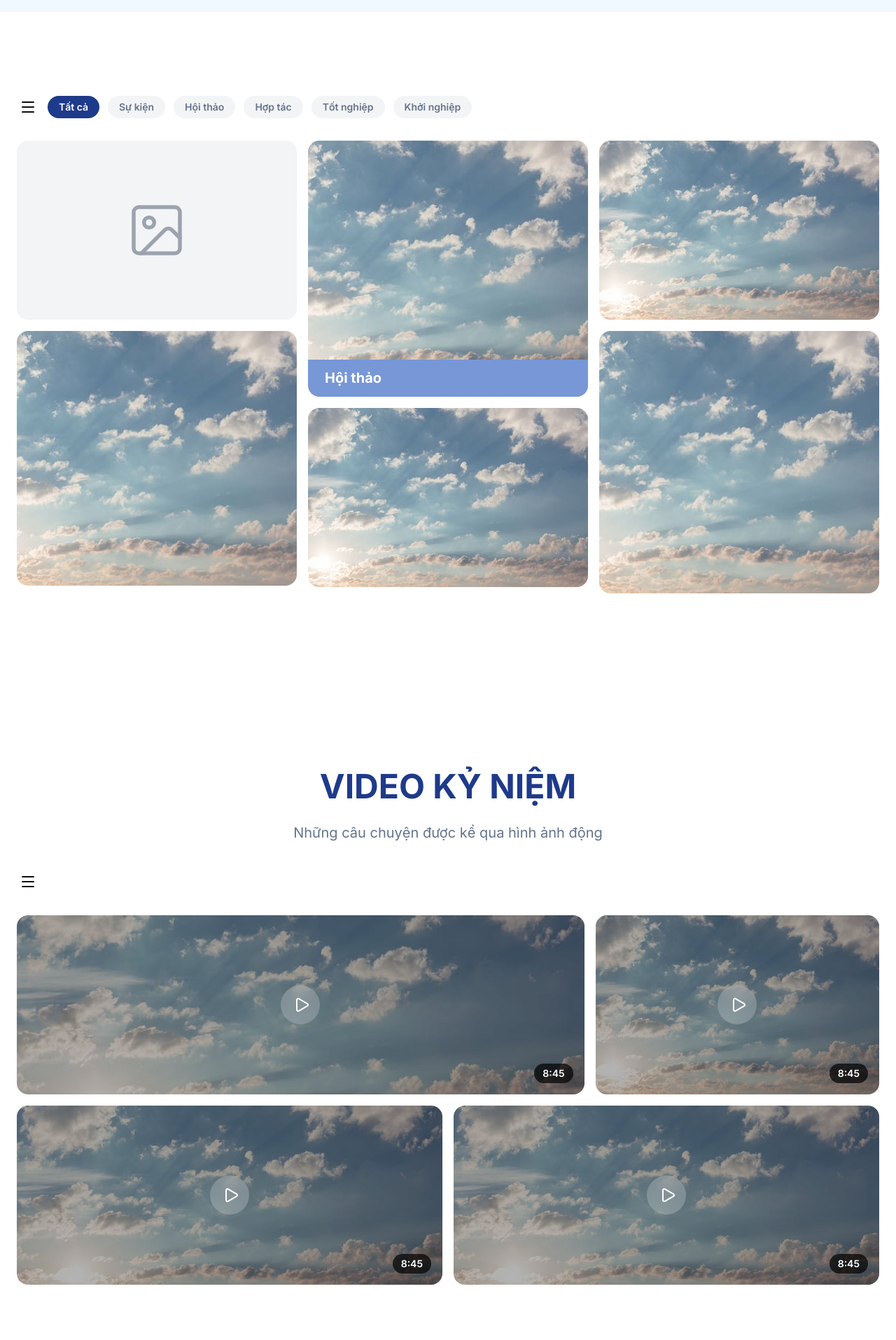
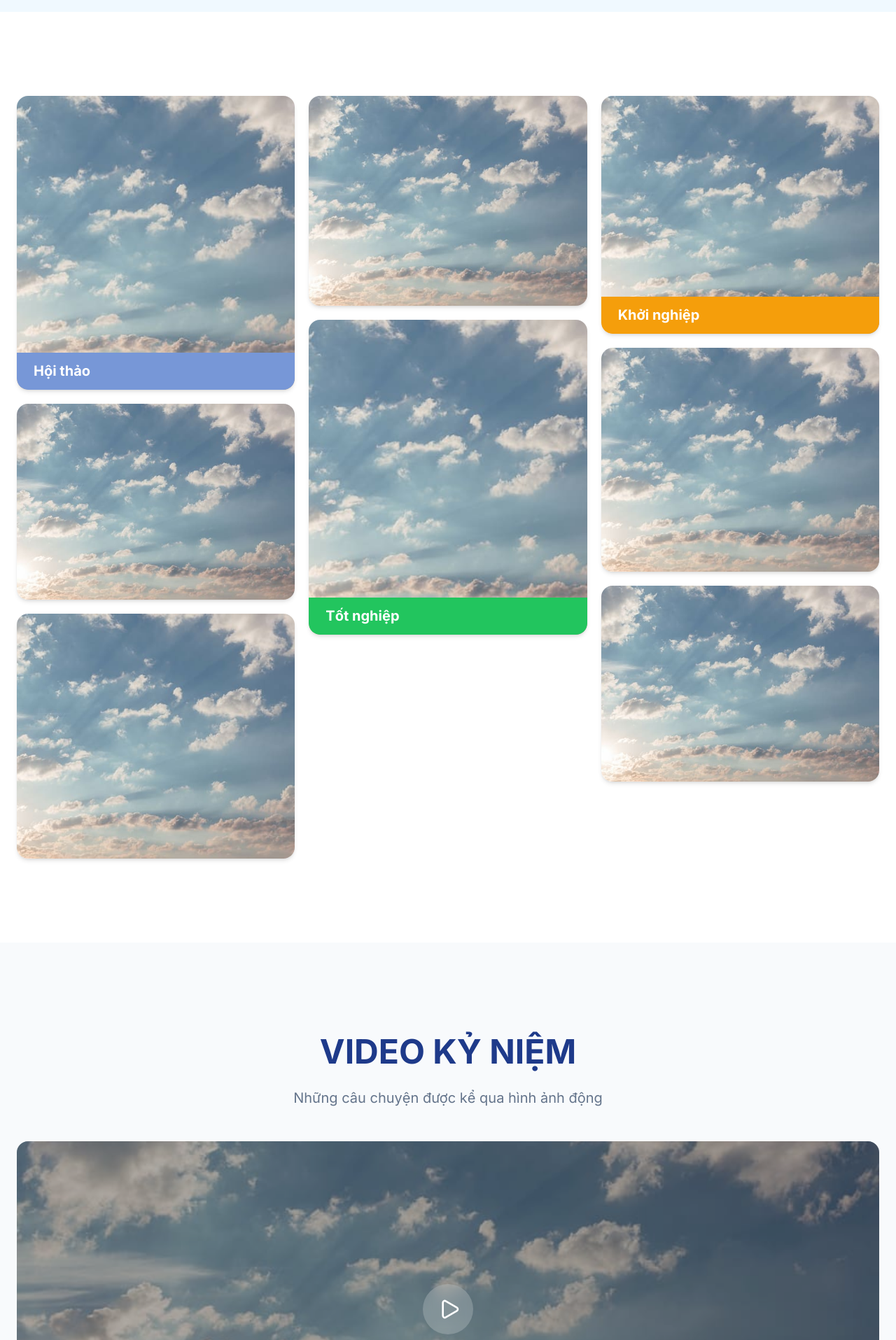
Before and after one commit to HCMUTE-RTIC/fit-hcmute, a Next.js app in the folder client/apps/web/: page /thu-vien in a window 1280 px wide. Shown: the part 520-2435 px from the top of the page at 70% size. Built offline with nearby package versions, Linux system fonts and the light colour scheme.

Commit message:
feature: enhance gallery layout and improve animations for photo and video cards

```diff
--- a/client/apps/web/app/(public)/thu-vien/page.tsx
+++ b/client/apps/web/app/(public)/thu-vien/page.tsx
@@ -1,15 +1,16 @@
 "use client";
 
-import { useState } from "react";
 import { motion } from "framer-motion";
 import Image from "next/image";
-import { Play, Camera, Menu, ImageIcon } from "lucide-react";
+import { Play, Camera } from "lucide-react";
 
 const imgItFestival = "/temp.jpg";
 const imgAiML = "/temp.jpg";
 const imgTotNghiep = "/temp.jpg";
 const imgGoogleSingapore = "/temp.jpg";
 const imgKhoiNghiep = "/temp.jpg";
+const imgExtra1 = "/temp.jpg";
+const imgExtra2 = "/temp.jpg";
 
 // ─── Video data ───────────────────────────────────────────────────────────────
 const videos = [
@@ -43,9 +44,6 @@ const videos = [
   },
 ];
 
-// ─── Filter categories ────────────────────────────────────────────────────────
-const categories = ["Tất cả", "Sự kiện", "Hội thảo", "Hợp tác", "Tốt nghiệp", "Khởi nghiệp"];
-
 // ─── Photo Card ───────────────────────────────────────────────────────────────
 function PhotoCard({
   src,
@@ -64,25 +62,25 @@ function PhotoCard({
 }) {
   return (
     <motion.div
-      initial={{ opacity: 0, scale: 0.96 }}
+      initial={{ opacity: 0, scale: 0.95 }}
       whileInView={{ opacity: 1, scale: 1 }}
       viewport={{ once: true }}
-      transition={{ duration: 0.5, delay }}
-      className="relative overflow-hidden group cursor-pointer"
+      transition={{ duration: 0.6, delay }}
+      className="relative overflow-hidden group cursor-pointer shadow-md hover:shadow-2xl transition-shadow duration-300"
       style={{ borderRadius: 16, height }}
     >
       <Image
         src={src}
         alt={alt}
         fill
-        className="object-cover transition-transform duration-500 group-hover:scale-105"
+        className="object-cover transition-transform duration-700 group-hover:scale-110"
       />
       {/* Hover overlay */}
-      <div className="absolute inset-0 bg-black/0 group-hover:bg-black/20 transition-all duration-300 rounded-[16px]" />
+      <div className="absolute inset-0 bg-black/0 group-hover:bg-black/30 transition-all duration-300 rounded-[16px]" />
       {/* Label */}
       {label && labelColor && (
         <div
-          className="absolute bottom-0 left-0 right-0 flex items-center justify-start pl-6"
+          className="absolute bottom-0 left-0 right-0 flex items-center justify-start pl-6 transform translate-y-0 group-hover:-translate-y-1 transition-transform duration-300"
           style={{
             height: 53,
             backgroundColor: labelColor,
@@ -113,25 +111,25 @@ function VideoCard({
 }) {
   return (
     <motion.div
-      initial={{ opacity: 0, y: 20 }}
+      initial={{ opacity: 0, y: 30 }}
       whileInView={{ opacity: 1, y: 0 }}
       viewport={{ once: true }}
-      transition={{ duration: 0.5, delay }}
-      className="relative overflow-hidden group cursor-pointer"
+      transition={{ duration: 0.6, delay }}
+      className="relative overflow-hidden group cursor-pointer shadow-md hover:shadow-2xl transition-shadow duration-300"
       style={{ borderRadius: 16, height: 256 }}
     >
       <Image
         src={thumbnail}
         alt={title}
         fill
-        className="object-cover transition-transform duration-500 group-hover:scale-105"
+        className="object-cover transition-transform duration-700 group-hover:scale-110"
       />
       {/* Dark overlay */}
-      <div className="absolute inset-0 bg-black/30 group-hover:bg-black/50 transition-all duration-300" />
+      <div className="absolute inset-0 bg-black/40 group-hover:bg-black/50 transition-all duration-300" />
       {/* Play button */}
       <div className="absolute inset-0 flex items-center justify-center">
         <div
-          className="flex items-center justify-center rounded-full bg-white/20 backdrop-blur-sm group-hover:bg-white/40 transition-all duration-300"
+          className="flex items-center justify-center rounded-full bg-white/20 backdrop-blur-sm group-hover:bg-white/30 group-hover:scale-110 transition-all duration-300"
           style={{ width: 56, height: 56 }}
         >
           <Play size={24} className="text-white ml-1" />
@@ -150,8 +148,8 @@ function VideoCard({
           {duration}
         </span>
       </div>
-      {/* Title on hover */}
-      <div className="absolute bottom-0 left-0 right-0 p-4 translate-y-full group-hover:translate-y-0 transition-transform duration-300">
+      {/* Title - always visible */}
+      <div className="absolute bottom-0 left-0 right-0 p-4 bg-gradient-to-t from-black/80 to-transparent">
         <p className="text-white font-semibold" style={{ fontSize: 14, lineHeight: "20px" }}>
           {title}
         </p>
@@ -163,8 +161,6 @@ function VideoCard({
 
 // ─── Main Page ────────────────────────────────────────────────────────────────
 export default function Gallery() {
-  const [activeCategory, setActiveCategory] = useState("Tất cả");
-
   return (
     <div className="min-h-screen">
       {/* ─── Section 1: Hero ──────────────────────────────────────────────── */}
@@ -219,86 +215,81 @@ export default function Gallery() {
         }}
       >
         <div className="max-w-[1280px] mx-auto px-6">
-          {/* Filter bar */}
-          <div className="flex items-center gap-3 mb-8 flex-wrap">
-            <button className="flex items-center gap-2 p-1 hover:opacity-70 transition-opacity">
-              <Menu size={24} color="#0C0C0C" />
-            </button>
-            {categories.map((cat) => (
-              <button
-                key={cat}
-                onClick={() => setActiveCategory(cat)}
-                className="px-4 py-1.5 rounded-full font-semibold transition-all"
-                style={{
-                  fontSize: 14,
-                  backgroundColor: activeCategory === cat ? "#1e3a8a" : "#f3f4f6",
-                  color: activeCategory === cat ? "white" : "#64748b",
-                  lineHeight: "20px",
-                }}
-              >
-                {cat}
-              </button>
-            ))}
-          </div>
-
-          {/* Masonry 3-column photo grid */}
-          <div className="grid grid-cols-1 sm:grid-cols-2 lg:grid-cols-3 gap-4 items-start">
+          {/* Masonry 3-column photo grid - Artistic layout */}
+          <div className="grid grid-cols-1 sm:grid-cols-2 lg:grid-cols-3 gap-5 items-start">
             {/* Column 1 */}
-            <div className="flex flex-col gap-4">
-              {/* Placeholder slot matching Figma */}
-              <div
-                className="bg-[#f3f4f6] flex items-center justify-center"
-                style={{ borderRadius: 16, height: 256 }}
-              >
-                <ImageIcon size={88} color="#9ca3af" strokeWidth={1.5} />
-              </div>
-              <PhotoCard
-                src={imgTotNghiep}
-                alt="Lễ Tốt nghiệp K15"
-                label={null}
-                labelColor={null}
-                height={364}
-                delay={0.3}
-              />
-            </div>
-
-            {/* Column 2 */}
-            <div className="flex flex-col gap-4">
+            <div className="flex flex-col gap-5">
               <PhotoCard
                 src={imgItFestival}
                 alt="IT Festival 2015"
                 label="Hội thảo"
                 labelColor="#7797d7"
-                height={366}
-                delay={0.1}
+                height={420}
+                delay={0}
               />
               <PhotoCard
                 src={imgGoogleSingapore}
                 alt="Chuyến tham quan Google Singapore"
                 label={null}
                 labelColor={null}
-                height={256}
+                height={280}
+                delay={0.3}
+              />
+              <PhotoCard
+                src={imgExtra1}
+                alt="Sự kiện công nghệ"
+                label={null}
+                labelColor={null}
+                height={350}
+                delay={0.6}
+              />
+            </div>
+
+            {/* Column 2 */}
+            <div className="flex flex-col gap-5">
+              <PhotoCard
+                src={imgAiML}
+                alt="Hội thảo AI & Machine Learning 2020"
+                label={null}
+                labelColor={null}
+                height={300}
+                delay={0.1}
+              />
+              <PhotoCard
+                src={imgTotNghiep}
+                alt="Lễ Tốt nghiệp K15"
+                label="Tốt nghiệp"
+                labelColor="#22c55e"
+                height={450}
                 delay={0.4}
               />
             </div>
 
             {/* Column 3 */}
-            <div className="flex flex-col gap-4">
+            <div className="flex flex-col gap-5">
               <PhotoCard
-                src={imgAiML}
-                alt="Hội thảo AI & Machine Learning 2020"
-                label={null}
-                labelColor={null}
-                height={256}
+                src={imgKhoiNghiep}
+                alt="Ngày Hội Khởi Nghiệp 2022"
+                label="Khởi nghiệp"
+                labelColor="#f59e0b"
+                height={340}
                 delay={0.2}
               />
               <PhotoCard
-                src={imgKhoiNghiep}
-                alt="Ngày Hội Khởi Nghiệp 2022"
+                src={imgExtra2}
+                alt="Hợp tác doanh nghiệp"
                 label={null}
                 labelColor={null}
-                height={375}
+                height={320}
                 delay={0.5}
+              />
+              <PhotoCard
+                src={imgItFestival}
+                alt="Sự kiện sinh viên"
+                label={null}
+                labelColor={null}
+                height={280}
+                delay={0.7}
               />
             </div>
           </div>
@@ -307,8 +298,8 @@ export default function Gallery() {
 
       {/* ─── Section 3: Video Gallery ─────────────────────────────────────── */}
       <section
-        className="bg-white"
         style={{
+          backgroundColor: "#f8fafc",
           paddingTop: "var(--spacing-section)",
           paddingBottom: "var(--spacing-section)",
         }}
@@ -320,7 +311,7 @@ export default function Gallery() {
             whileInView={{ opacity: 1, y: 0 }}
             viewport={{ once: true }}
             transition={{ duration: 0.7 }}
-            className="text-center flex flex-col gap-4 mb-10"
+            className="text-center flex flex-col gap-4 mb-12"
           >
             <h2
               className="font-bold"
@@ -337,24 +328,55 @@ export default function Gallery() {
             </p>
           </motion.div>
 
-          {/* Filter bar */}
-          <div className="flex items-center gap-2 mb-8">
-            <button className="flex items-center gap-2 p-1 hover:opacity-70 transition-opacity">
-              <Menu size={24} color="#0C0C0C" />
-            </button>
-          </div>
+          {/* Video grid — Artistic masonry layout */}
+          <div className="flex flex-col gap-5">
+            {/* Row 1: Featured large video */}
+            <div className="w-full">
+              {videos[0] && (
+                <motion.div
+                  initial={{ opacity: 0, y: 20 }}
+                  whileInView={{ opacity: 1, y: 0 }}
+                  viewport={{ once: true }}
+                  transition={{ duration: 0.5, delay: 0 }}
+                  className="relative overflow-hidden group cursor-pointer"
+                  style={{ borderRadius: 16, height: 480 }}
+                >
+                  <Image
+                    src={videos[0].thumbnail}
+                    alt={videos[0].title}
+                    fill
+                    className="object-cover transition-transform duration-500 group-hover:scale-105"
+                  />
+                  <div className="absolute inset-0 bg-black/30 group-hover:bg-black/40 transition-all duration-300" />
+                  <div className="absolute inset-0 flex items-center justify-center">
+                    <div
+                      className="flex items-center justify-center rounded-full bg-white/20 backdrop-blur-sm group-hover:bg-white/30 group-hover:scale-110 transition-all duration-300"
+                      style={{ width: 72, height: 72 }}
+                    >
+                      <Play size={32} className="text-white ml-1" />
+                    </div>
+                  </div>
+                  <div
+                    className="absolute bottom-4 right-4 px-3 flex items-center"
+                    style={{
+                      height: 28,
+                      backgroundColor: "rgba(0,0,0,0.7)",
+                      borderRadius: 9999,
+                    }}
+                  >
+                    <span className="font-semibold text-white" style={{ fontSize: 14, lineHeight: "20px" }}>
+                      {videos[0].duration}
+                    </span>
+                  </div>
+                  <div className="absolute bottom-0 left-0 right-0 p-6 bg-gradient-to-t from-black/70 to-transparent">
+                    <p className="text-white font-bold text-xl">{videos[0].title}</p>
+                  </div>
+                </motion.div>
+              )}
+            </div>
 
-          {/* Video grid — Row 1: large (2/3) + small (1/3) */}
-          <div className="flex flex-col gap-4">
-            <div className="grid grid-cols-1 lg:grid-cols-[2fr_1fr] gap-4">
-              {videos[0] && (
-                <VideoCard
-                  thumbnail={videos[0].thumbnail}
-                  title={videos[0].title}
-                  duration={videos[0].duration}
-                  delay={0}
-                />
-              )}
+            {/* Row 2: Two medium videos */}
+            <div className="grid grid-cols-1 lg:grid-cols-2 gap-5">
               {videos[1] && (
                 <VideoCard
                   thumbnail={videos[1].thumbnail}
@@ -363,10 +385,6 @@ export default function Gallery() {
                   delay={0.1}
                 />
               )}
-            </div>
-
-            {/* Row 2: equal halves */}
-            <div className="grid grid-cols-1 lg:grid-cols-2 gap-4">
               {videos[2] && (
                 <VideoCard
                   thumbnail={videos[2].thumbnail}
@@ -375,12 +393,32 @@ export default function Gallery() {
                   delay={0.2}
                 />
               )}
+            </div>
+
+            {/* Row 3: Three small videos */}
+            <div className="grid grid-cols-1 sm:grid-cols-2 lg:grid-cols-3 gap-5">
               {videos[3] && (
                 <VideoCard
                   thumbnail={videos[3].thumbnail}
                   title={videos[3].title}
                   duration={videos[3].duration}
                   delay={0.3}
+                />
+              )}
+              {videos[0] && (
+                <VideoCard
+                  thumbnail={videos[0].thumbnail}
+                  title="Lễ Kỷ Niệm 20 Năm"
+                  duration="6:30"
+                  delay={0.4}
+                />
+              )}
+              {videos[1] && (
+                <VideoCard
+                  thumbnail={videos[1].thumbnail}
+                  title="Ngày Hội Việc Làm 2023"
+                  duration="5:15"
+                  delay={0.5}
                 />
               )}
             </div>
```
